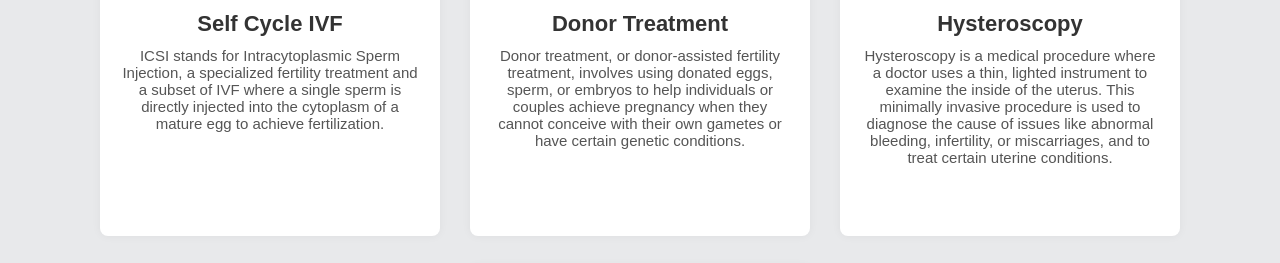
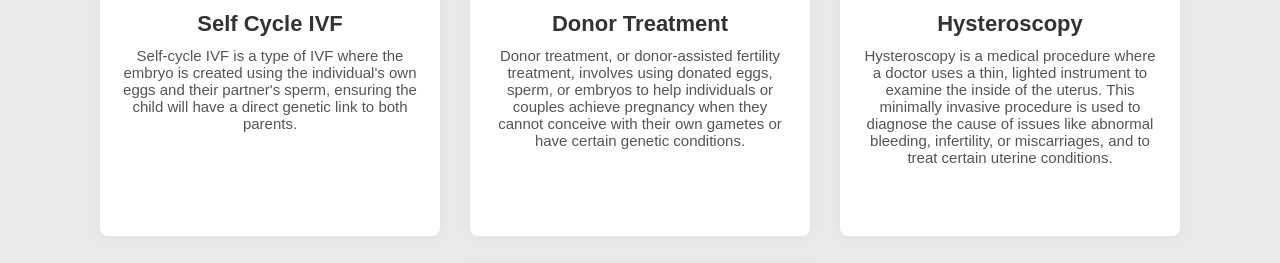
Before and after one commit to drpalakjadav/drpalakjadav.github.io, a plain HTML site: page index.html in a window 1280 px wide. Shown: the part 1831-2094 px from the top of the page. Drawn offline with Linux system fonts and the light colour scheme; a web font is replaced by a local one.

Commit message:
Update index.html

```diff
--- a/index.html
+++ b/index.html
@@ -106,7 +106,7 @@
         <div class="service-box">
         <img src="https://github.com/drpalakjadav/drpalakjadav.github.io/blob/main/self_cycle.jpg" alt="Self Service IVF">
         <h3>Self Cycle IVF</h3>
-        <p>ICSI stands for Intracytoplasmic Sperm Injection, a specialized fertility treatment and a subset of IVF where a single sperm is directly injected into the cytoplasm of a mature egg to achieve fertilization.</p>
+        <p>Self-cycle IVF is a type of IVF where the embryo is created using the individual's own eggs and their partner's sperm, ensuring the child will have a direct genetic link to both parents.</p>
         </div>
 
          <div class="service-box">
```
